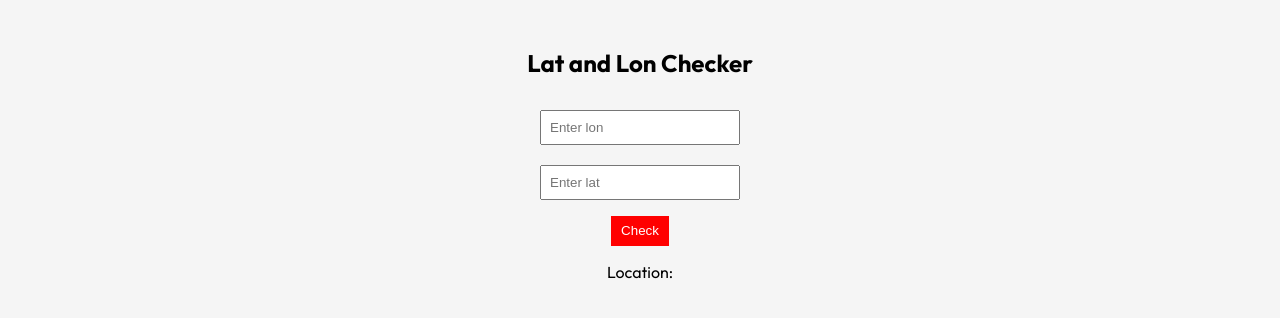
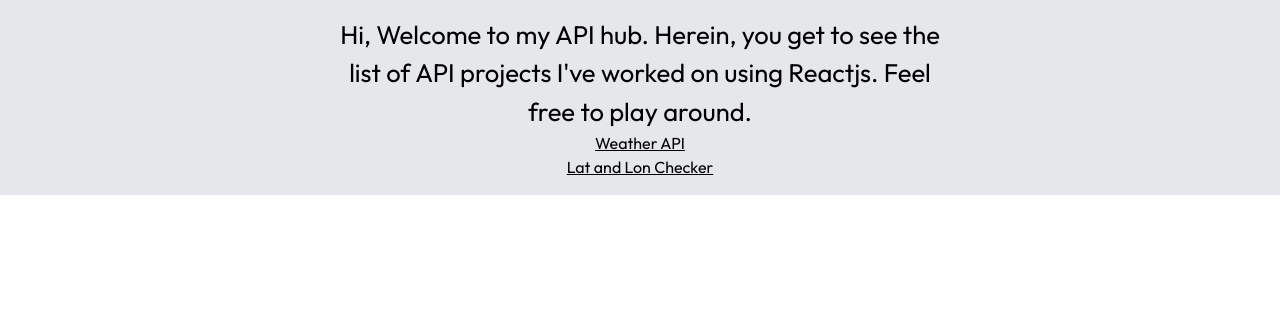
Before and after one commit to Oluwaniphise/React-APIs, a React (Create React App) app: page / in a window 1280 px wide. Shown: the top 318 px of the page. Built offline with nearby package versions, Linux system fonts and the light colour scheme.

Commit message:
refactoring my apis into pages

```diff
--- a/package.json
+++ b/package.json
@@ -9,6 +9,7 @@
     "axios": "^0.27.2",
     "react": "^18.1.0",
     "react-dom": "^18.1.0",
+    "react-router-dom": "^6.3.0",
     "react-scripts": "5.0.1",
     "web-vitals": "^2.1.0"
   },
@@ -35,5 +36,8 @@
       "last 1 firefox version",
       "last 1 safari version"
     ]
+  },
+  "devDependencies": {
+    "tailwindcss": "^3.1.4"
   }
 }
--- a/src/App.css
+++ b/src/App.css
@@ -68,7 +68,7 @@ h1 {
   top: 10%;
   display: flex;
   flex-direction: column;
-  justify-content: space-between;
+  /* justify-content: space-between; */
 }
 
 .app .top {
--- a/src/App.js
+++ b/src/App.js
@@ -1,15 +1,25 @@
 
 import WeatherApi from "./components/WeatherApi";
 import GetState from "./components/GetState";
+import { Home } from "./components/Home";
+import { BrowserRouter as Router, Route, Routes } from 'react-router-dom';
 
 
 
 function App() {
   return (
-<>
-<GetState />
-{/* <WeatherApi /> */}
-</>
+    <div className="">
+
+    <Router>
+
+        <Routes>
+        <Route path="/" element={<Home/>} />
+        <Route path="/lat-and-lon" element={<GetState/>} />
+        <Route path="/weather" element={<WeatherApi/>} />
+        </Routes>
+     </Router>
+     </div>
+
   )
 
 
--- a/src/components/GetState.jsx
+++ b/src/components/GetState.jsx
@@ -8,7 +8,7 @@ const GetState = () => {
   const [lon, setLon] = useState('');
   const[lat, setLat] = useState('');
   const[err, setErr] = useState('');
-  const abortCont = new AbortController();
+
 
   const url = `https://api.openrouteservice.org/geocode/reverse?api_key=5b3ce3597851110001cf624833ccb80204884571b910a16b8f9957a0&point.lon=${lon}&point.lat=${lat}`;
 
@@ -19,9 +19,11 @@ const searchState = () =>{
       setData(res.data);
       console.log(res.data);
     }).catch(err =>{
-      setTimeout( (err)=> {
-        setErr(err.message);
+      setErr(err)
+      setTimeout(() => {
+        setErr('')
       }, 1000)
+
 
 
     })
@@ -30,6 +32,9 @@ const searchState = () =>{
   }
   else{
     setErr("Fields can't be empty.")
+    setTimeout(() => {
+      setErr('')
+    }, 1000)
   }
 
 }
--- /dev/null
+++ b/src/components/Home.jsx
@@ -0,0 +1,27 @@
+import React from 'react'
+
+import {Link} from 'react-router-dom'
+
+export const Home = () => {
+    return (
+        <section className='bg-gray-200 py-4 text-center flex flex-col items-center'>
+            <p className='max-w-[600px]'>
+                Hi, Welcome to my API hub. Herein, you get to see the list of API projects I've worked on using Reactjs.
+                Feel free to play around.
+            </p>
+
+            <ul className=''>
+                <li>
+                    <Link className='underline' to="/Weather">Weather API</Link>
+                </li>
+
+                <li>
+                    <Link className='underline' to="/lat-and-lon">Lat and Lon Checker</Link>
+                </li>
+            </ul>
+
+
+
+        </section>
+    )
+}
--- a/src/state.css
+++ b/src/state.css
@@ -1,3 +1,7 @@
+@tailwind base;
+@tailwind components;
+@tailwind utilities;
+
 .container-state{
     background-color:#f5f5f5;
     display:flex;
--- /dev/null
+++ b/tailwind.config.js
@@ -0,0 +1,8 @@
+/** @type {import('tailwindcss').Config} */
+module.exports = {
+  content: ["./src/**/*.{html,jsx}"],
+  theme: {
+    extend: {},
+  },
+  plugins: [],
+}
```
Also changed, not shown: 1 other file (tests, documents, lock files or other folders).
